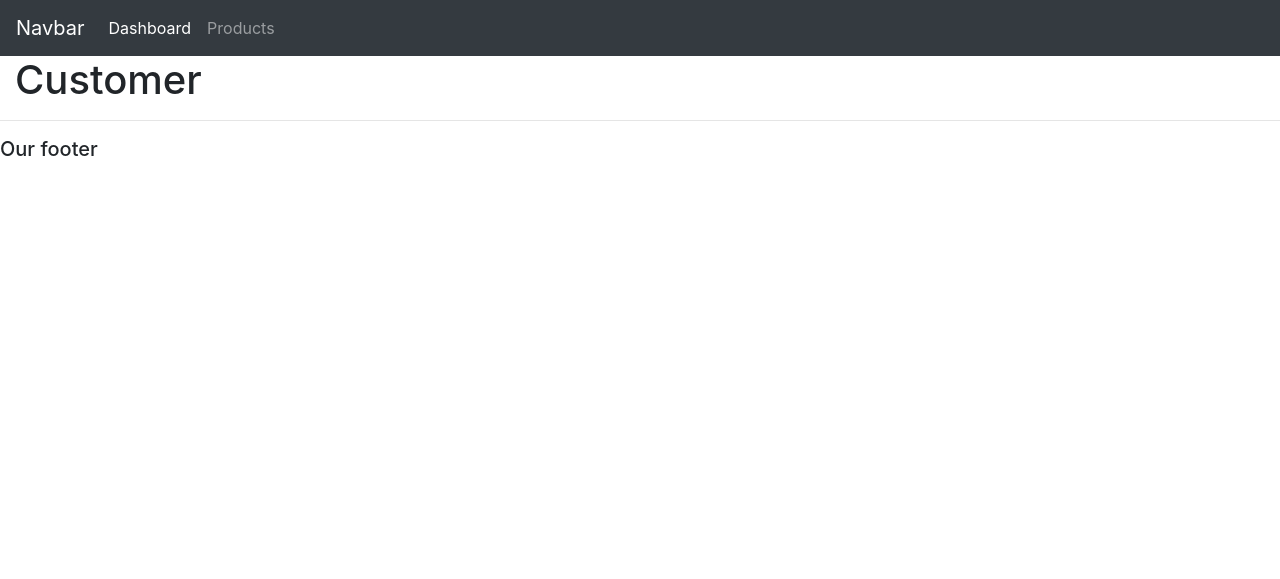
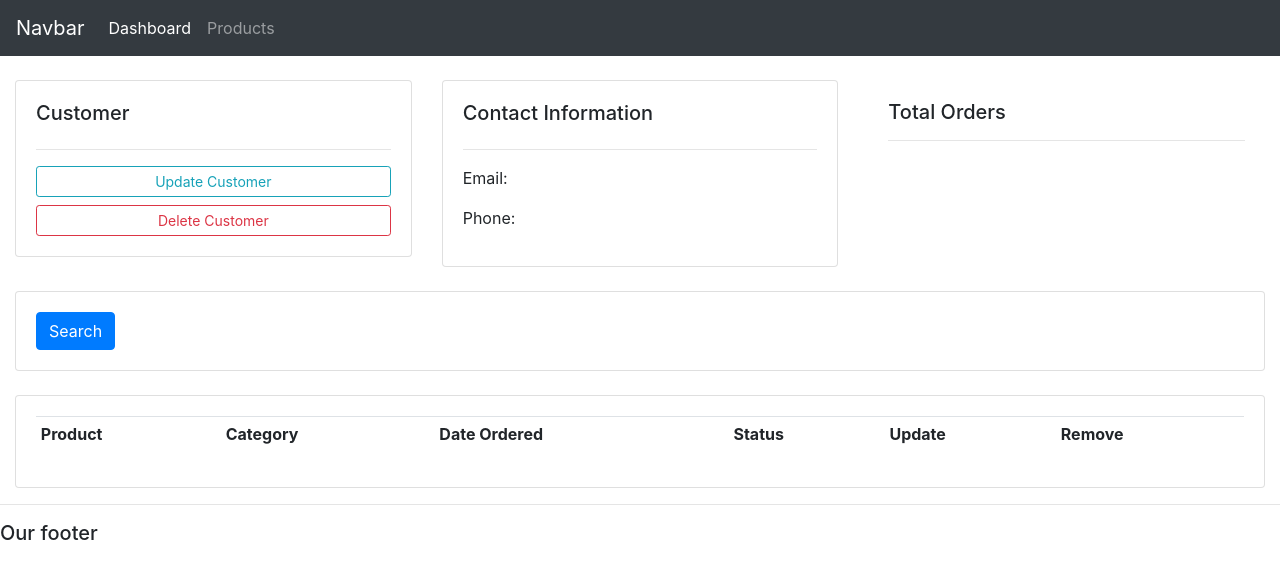
Before and after one commit to danimoncerro/17.01.2023_2, a Django app: page /customer in a window 1280 px wide. Shown: the top 579 px of the page. Run offline with Django 4.2, Linux system fonts and the light colour scheme; lists and menus that the app fills with data are empty.

Commit message:
21.01.2023

```diff
--- a/crm1/accounts/templates/accounts/customer.html
+++ b/crm1/accounts/templates/accounts/customer.html
@@ -2,6 +2,64 @@
 
 {% block content %}
 
-<h1>Customer</h1>
+<br>
 
-{% endblock %}
+<div class="row">
+    <div class="col-md">
+        <div class="card card-body">
+            <h5>Customer</h5>
+            <hr>
+            <a class="btn btn-outline-info btn-sm btn-block" href="">Update Customer</a>
+            <a class="btn btn-outline-danger btn-sm btn-block" href="">Delete Customer</a>
+        </div>
+    </div>
+
+    <div class="col-md">
+        <div class="card card-body">
+            <h5>Contact Information</h5>
+            <hr>
+            <p>Email: </p>
+            <p>Phone: </p>
+        </div>
+    </div>
+
+    <div class="col-md">
+        <div class="card-body">
+            <h5>Total Orders</h5>
+            <hr>
+            <h1 style="text-align: center; padding: 10px"></h1>
+        </div>
+    </div>
+</div>
+
+<br>
+<div class="row">
+    <div class="col">
+        <div class="card card-body">
+            <form method="get">
+                <button class="btn btn-primary" type="submit">Search</button>
+            </form>
+        </div>
+    </div>
+</div>
+
+<br>
+
+<div class="row">
+    <div class="col-md">
+        <div class="card card-body">
+            <table class="table table-sm">
+                <tr>
+                    <th>Product</th>
+                    <th>Category</th>
+                    <th>Date Ordered</th>
+                    <th>Status</th>
+                    <th>Update</th>
+                    <th>Remove</th>
+                </tr>
+            </table>
+        </div>
+    </div>
+</div>
+
+{% endblock content %}
--- a/crm1/accounts/templates/accounts/main.html
+++ b/crm1/accounts/templates/accounts/main.html
@@ -6,6 +6,7 @@
     <meta name="viewport" content="width=device-width, initial-scale=1.0">
     <title>CRM</title>
     <link rel="stylesheet" href="https://cdn.jsdelivr.net/npm/bootstrap@4.3.1/dist/css/bootstrap.min.css" integrity="sha384-ggOyR0iXCbMQv3Xipma34MD+dH/1fQ784/j6cY/iJTQUOhcWr7x9JvoRxT2MZw1T" crossorigin="anonymous">
+
 </head>
 <body>
     {% include 'accounts/navbar.html' %}
--- a/crm1/accounts/templates/accounts/status.html
+++ b/crm1/accounts/templates/accounts/status.html
@@ -17,7 +17,6 @@
     <div class="col">
         <div class="col-md">
             <div class="card text-center text-white mb-3" id="orders-delivered">
-
                 <div class="card-header">
                     <h5 class="card-title">Orders Delivered</h5>
                 </div>
@@ -28,9 +27,10 @@
         </div>
     </div>
 
-    </div class="col">
+    <div class="col">
         <div class="col-md">
             <div class="card text-center text-white mb-3" id="orders-pending">
+
                 <div class="card-header">
                     <h5 class="card-title">Orders Pending</h5>
                 </div>
--- a/crm1/crm1/settings.py
+++ b/crm1/crm1/settings.py
@@ -118,6 +118,10 @@ USE_TZ = True
 
 STATIC_URL = 'static/'
 
+STATICFILES_DIRS = [
+
+]
+
 # Default primary key field type
 # https://docs.djangoproject.com/en/4.1/ref/settings/#default-auto-field
 
```
Also changed, not shown: crm1/accounts/templates/accounts/products.html (+21 -2 lines), crm1/static/css/main.css (added, +15 -0 lines).
